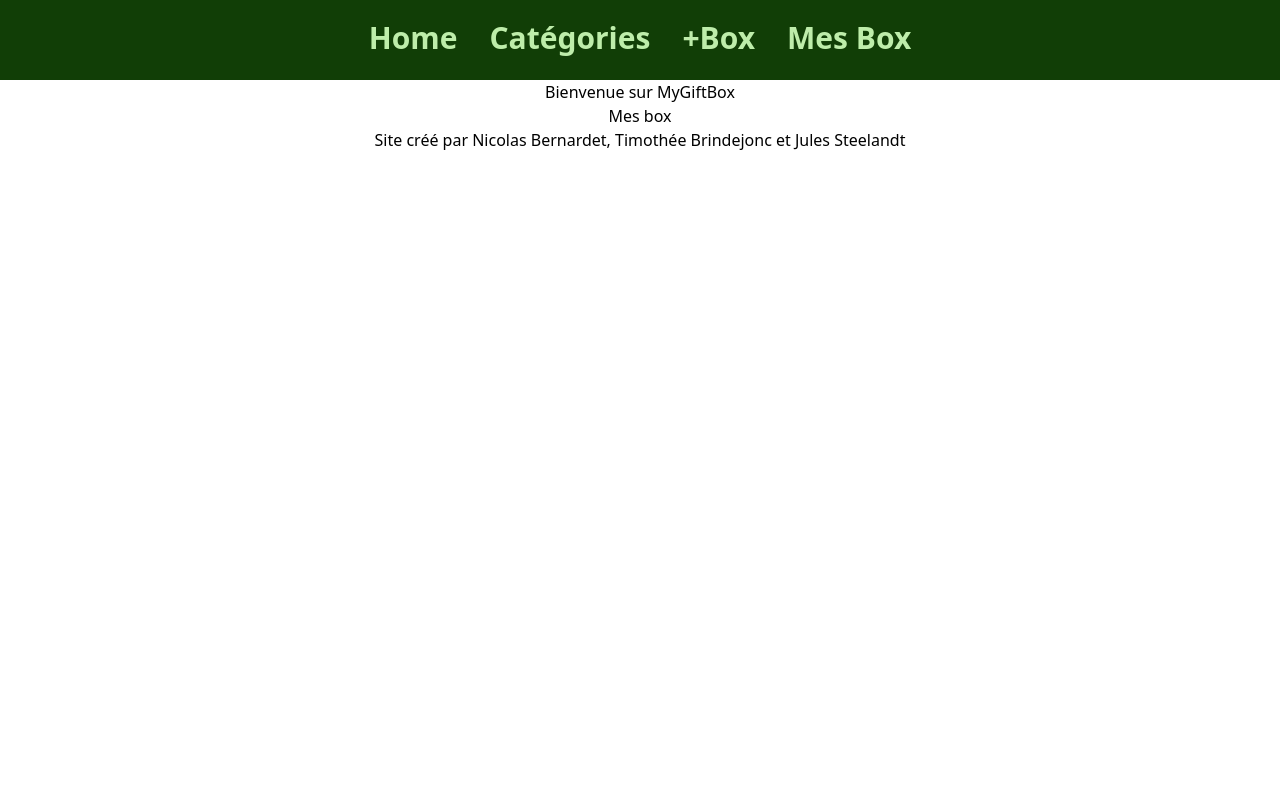
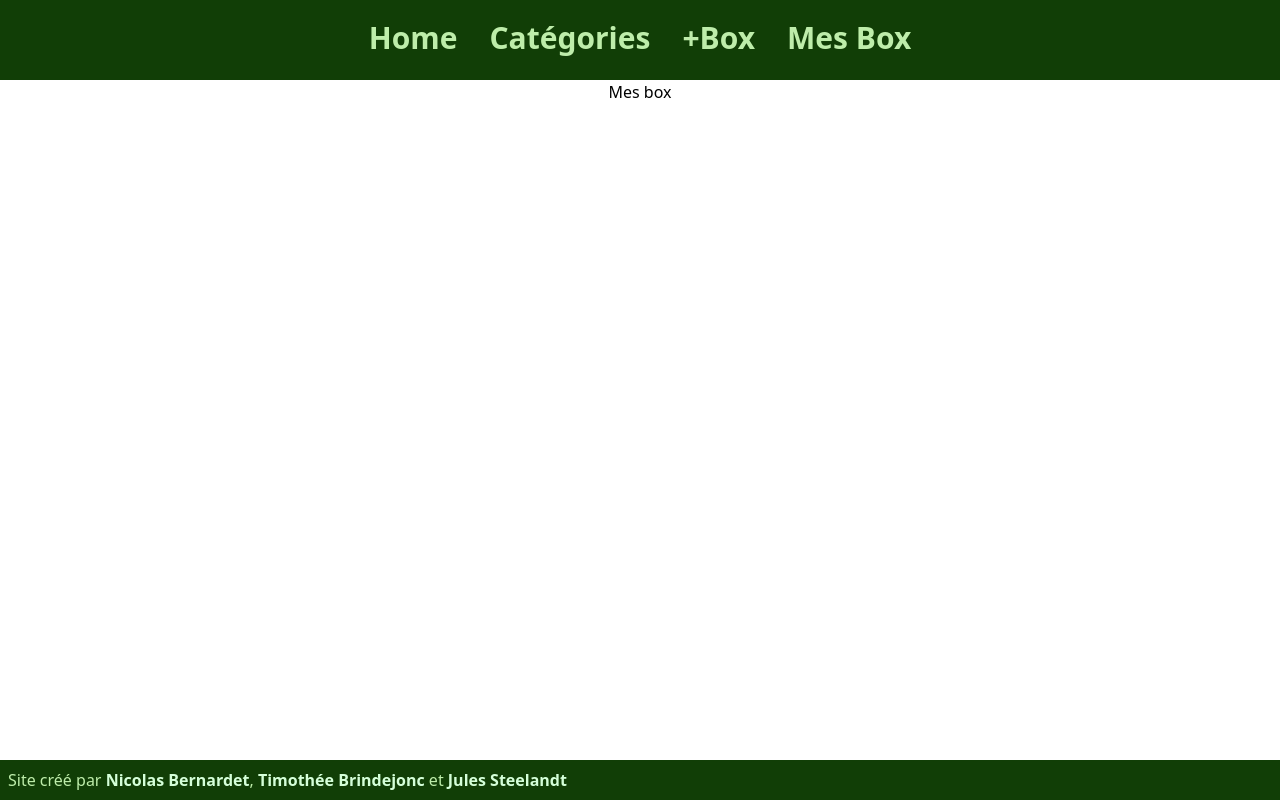
Before and after one commit to Timeuh/MyGiftBox, a PHP site: template appli/src/templates/afficherListBox.twig in a window 1280 px wide. Run offline with PHP 8.4, Linux system fonts and the light colour scheme; the template is opened without the code that fills it, so the values that code supplies are empty; some libraries are stand-ins or nearby versions.

Commit message:
style: restyle la barre de crédit

```diff
--- a/appli/public/style/output.css
+++ b/appli/public/style/output.css
@@ -567,6 +567,14 @@ video {
   --tw-border-opacity: 1;
 }
 
+.absolute {
+  position: absolute;
+}
+
+.bottom-0 {
+  bottom: 0px;
+}
+
 .block {
   display: block;
 }
@@ -577,6 +585,10 @@ video {
 
 .hidden {
   display: none;
+}
+
+.h-10 {
+  height: 2.5rem;
 }
 
 .h-screen {
@@ -594,3 +606,31 @@ video {
 .items-center {
   align-items: center;
 }
+
+.bg-dark-tea {
+  --tw-bg-opacity: 1;
+  background-color: rgb(17 62 6 / var(--tw-bg-opacity));
+}
+
+.ps-2 {
+  -webkit-padding-start: 0.5rem;
+          padding-inline-start: 0.5rem;
+}
+
+.pt-2 {
+  padding-top: 0.5rem;
+}
+
+.font-bold {
+  font-weight: 700;
+}
+
+.text-green-tea {
+  --tw-text-opacity: 1;
+  color: rgb(190 237 170 / var(--tw-text-opacity));
+}
+
+.text-tea-green {
+  --tw-text-opacity: 1;
+  color: rgb(213 255 217 / var(--tw-text-opacity));
+}
--- a/appli/src/templates/layout.twig
+++ b/appli/src/templates/layout.twig
@@ -11,16 +11,16 @@
         <a href="{{ url_for('newBox') }}" class="nav-link">+Box</a>
         <a href="{{ url_for('displayBox') }}" class="nav-link">Mes Box</a>
     </nav>
-    <header>
-        <h1>Bienvenue sur MyGiftBox</h1>
-    </header>
-
     <main>
         {% block content %}
         {% endblock %}
     </main>
-    <footer>
-        <h3>Site créé par Nicolas Bernardet, Timothée Brindejonc et Jules Steelandt</h3>
+    <footer class="w-full h-10 bg-dark-tea absolute bottom-0">
+        <h3 class="text-green-tea pt-2 ps-2">Site créé par
+            <span class="font-bold text-tea-green">Nicolas Bernardet</span>,
+            <span class="font-bold text-tea-green">Timothée Brindejonc</span> et
+            <span class="font-bold text-tea-green">Jules Steelandt</span>
+        </h3>
     </footer>
 </body>
 </html>
```
